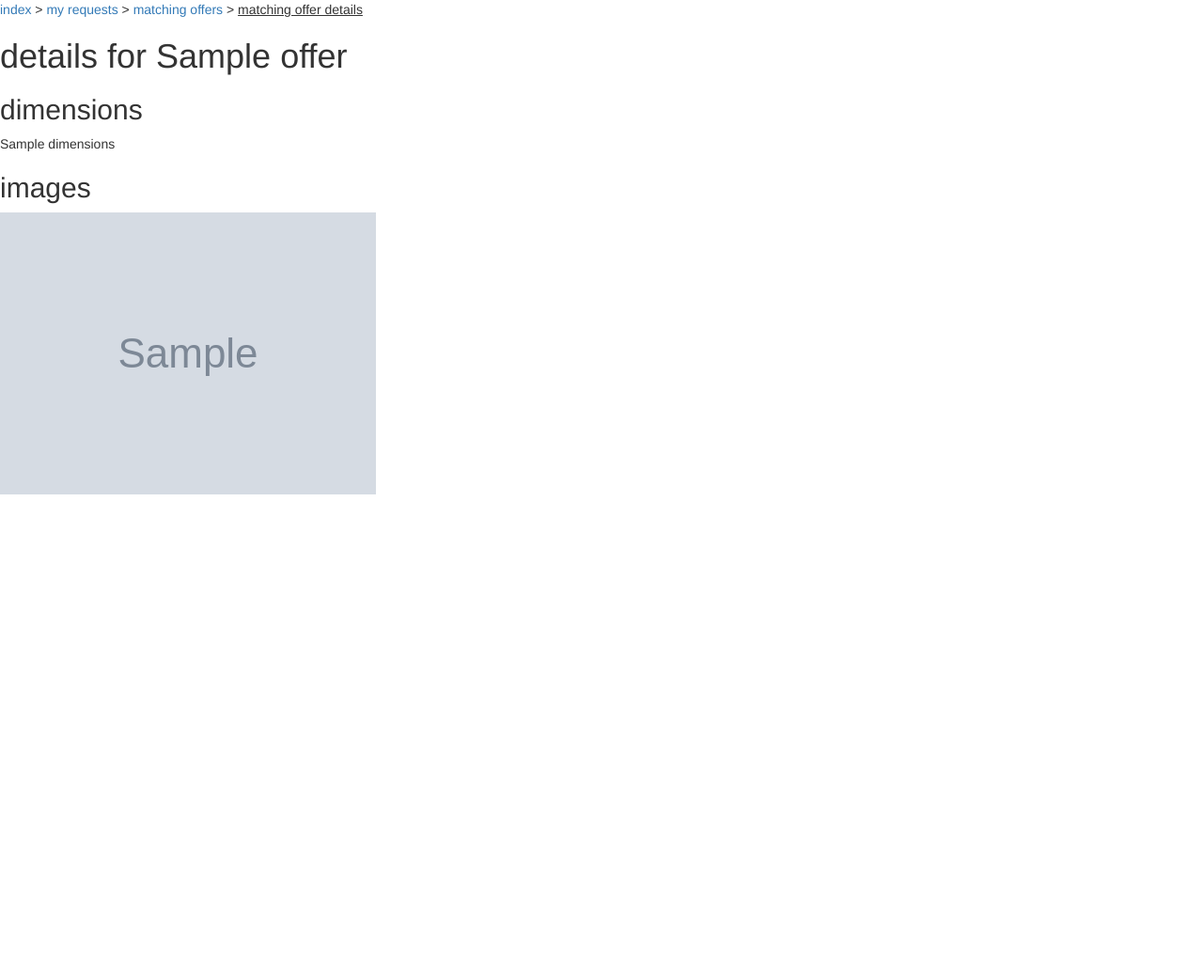
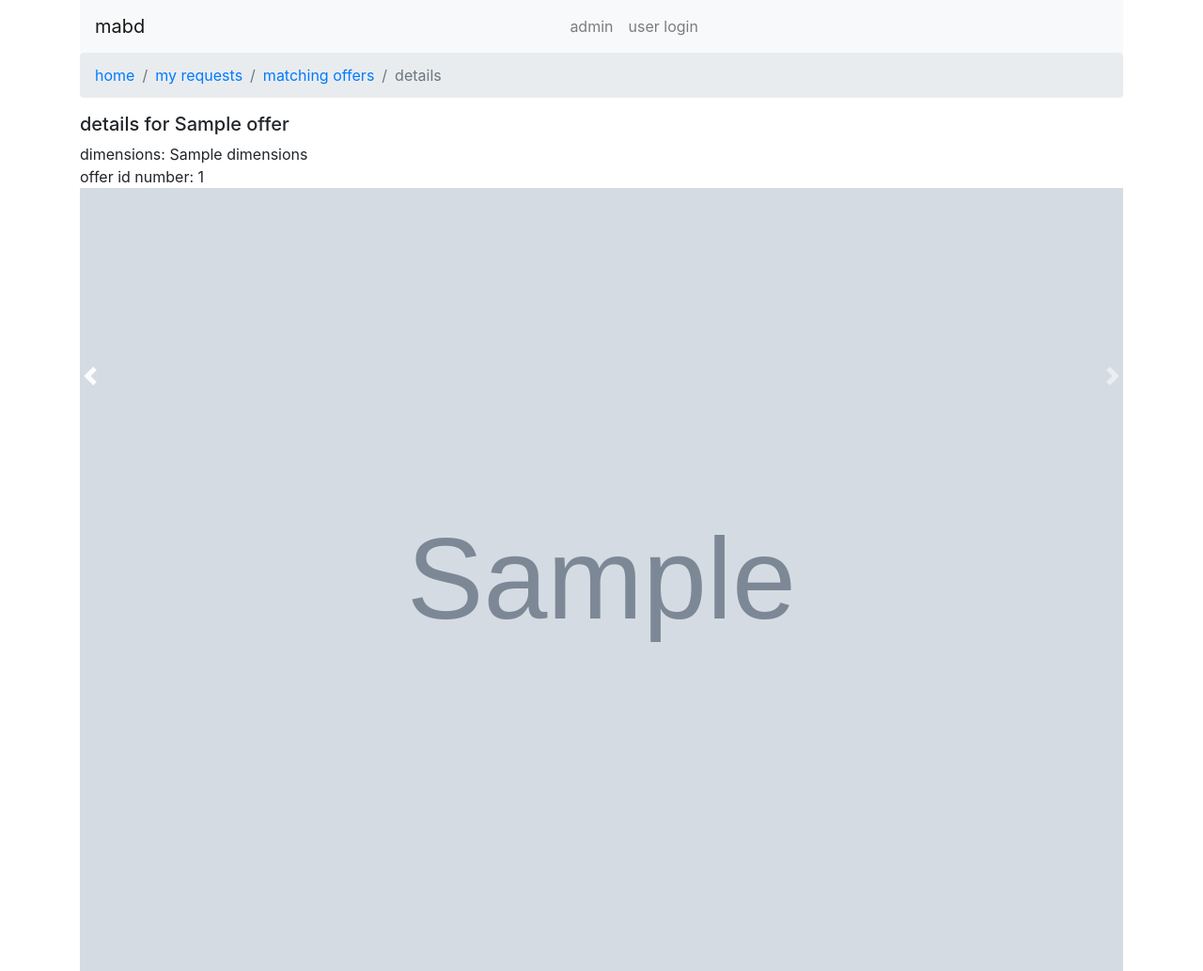
Before and after one commit to circius/mabd-flask, a Flask app: template src/mabd/flask_interface/templates/matching_offer_details.html in a window 1280 px wide. Shown: the whole page at 94% size. Before the commit the page ends 526 px from the top, so only its background shows below. Run offline with Flask 2, Linux system fonts and the light colour scheme; the template is opened without the code that fills it: most values are stand-ins (such as "Sample title", 1, 10 or a date in 2020); grey boxes marked "Sample" are stand-in pictures; parts of the project's set-up code (start-up, migrations or seed data) failed here and were passed over; some libraries are stand-ins or nearby versions.

Commit message:
stripped out broken flask_bootstrap and did bootstrap4 templates

```diff
--- a/src/mabd/flask_interface/__init__.py
+++ b/src/mabd/flask_interface/__init__.py
@@ -1,5 +1,4 @@
 from flask import Flask
-from flask_bootstrap import Bootstrap
 
 from . import extensions
 
@@ -10,8 +9,6 @@
 
 def create_app(test_config=None):
     app = Flask("mabd.flask_interface")
-
-    Bootstrap(app)
 
     extensions.oauth.init_app(app)
 
--- a/src/mabd/flask_interface/extensions.py
+++ b/src/mabd/flask_interface/extensions.py
@@ -3,8 +3,6 @@
 from flask import session, redirect
 
 from authlib.integrations.flask_client import OAuth
-
-# from auth0.v3.management import Auth0
 
 oauth = OAuth()
 
--- a/src/mabd/flask_interface/templates/admin_user_management.html
+++ b/src/mabd/flask_interface/templates/admin_user_management.html
@@ -1,5 +1,6 @@
 {% extends "layout.html" %}
 {% block title %}generate user access link {% endblock title %}
+{% %}
 {% block content %}
   {% if user_dicts|length > 0 %}
     <table class="table">
--- a/src/mabd/flask_interface/templates/layout.html
+++ b/src/mabd/flask_interface/templates/layout.html
@@ -1,7 +1,50 @@
-{% extends "bootstrap/base.html" %}
-{% block navbar %}
-  {% block breadcrumbs %}
-  {% endblock breadcrumbs %}
-  {% block user_menu %}
-  {% endblock user_menu %}
-{% endblock navbar %}
+<!doctype html>
+<html lang="en">
+  <head>
+    {% block head %}
+      <!-- Required meta tags -->
+      <meta charset="utf-8">
+      <meta name="viewport" content="width=device-width, initial-scale=1, shrink-to-fit=no"
+      {% block styles %}
+        <!-- Bootstrap CSS -->
+        <link rel="stylesheet" href="https://stackpath.bootstrapcdn.com/bootstrap/4.5.0/css/bootstrap.min.css" integrity="sha384-9aIt2nRpC12Uk9gS9baDl411NQApFmC26EwAOH8WgZl5MYYxFfc+NcPb1dKGj7Sk" crossorigin="anonymous">
+      {% endblock %}
+
+      <title>MABD - {% block title %} {% endblock title %}</title>
+    {% endblock %}
+  </head>
+  <body class="container-sm">
+    <nav class="navbar navbar-expand-sm navbar-light bg-light mr-auto">
+      <a class="navbar-brand" href="#">mabd</a>
+      {% block navbar %}
+      <ul class = "navbar-nav mr-auto justify-content-end d-flex ml-auto">
+        <li class="nav-item">
+          <a href={{ url_for('admin.index')}} class="nav-link">admin</a>
+        </li>
+        {% if 'profile' not in session.keys() %}
+        <li class="nav-item">
+          <a href={{ url_for('user.login_info')}} class="nav-link">user login</a>
+        </li>
+        {% else %}
+        <li class="nav-item">
+          <a href={{ url_for('user.logout')}} class="nav-link">logout</a>
+        </li>
+        {% endif %}
+      </ul>
+      {% endblock navbar %}
+    </nav>
+    <nav aria-label="breadcrumb">
+      {% block breadcrumbs %}
+      {% endblock breadcrumbs %}
+    </nav>
+</div>
+<!-- Your page content -->
+{% block content %}{% endblock %}
+
+{% block scripts %}
+  <script src="https://code.jquery.com/jquery-3.5.1.slim.min.js" integrity="sha384-DfXdz2htPH0lsSSs5nCTpuj/zy4C+OGpamoFVy38MVBnE+IbbVYUew+OrCXaRkfj" crossorigin="anonymous"></script>
+  <script src="https://cdn.jsdelivr.net/npm/popper.js@1.16.0/dist/umd/popper.min.js" integrity="sha384-Q6E9RHvbIyZFJoft+2mJbHaEWldlvI9IOYy5n3zV9zzTtmI3UksdQRVvoxMfooAo" crossorigin="anonymous"></script>
+  <script src="https://stackpath.bootstrapcdn.com/bootstrap/4.5.0/js/bootstrap.min.js" integrity="sha384-OgVRvuATP1z7JjHLkuOU7Xw704+h835Lr+6QL9UvYjZE3Ipu6Tp75j7Bh/kR0JKI" crossorigin="anonymous"></script>
+{% endblock %}
+</body>
+</html>
--- a/src/mabd/flask_interface/templates/matching_offer_details.html
+++ b/src/mabd/flask_interface/templates/matching_offer_details.html
@@ -1,24 +1,48 @@
 {% extends "layout.html" %}
 {% block title %}details for {{offer['item_name']}}{% endblock title %}
+
 {% block breadcrumbs %}
-  <a href="{{url_for('user.index')}}">index</a>
-  >
-  <a href="{{url_for('user.my_requests')}}">my requests</a>
-  >
-  <a href="{{url_for('user.matching_offers', request_id=request_id)}}">matching offers</a>
-  >
-  <u>matching offer details</u>
+  <ol class="breadcrumb">
+    <li class="breadcrumb-item" aria-current="page"><a href="{{url_for('user.index')}}">home</a></li>
+    <li class="breadcrumb-item" aria-current="page"><a href="{{url_for('user.my_requests')}}">my requests</a></li>
+    <li class="breadcrumb-item" aria-current="page">
+      <a href="{{url_for('user.matching_offers', request_id=request_id)}}">matching offers</a>
+    </li>
+    <li class="breadcrumb-item active">details</li>
+  </ol>
 {% endblock breadcrumbs %}
 {% block content %}
-  <h1>details for {{offer['item_name']}}</h1>
+  <h5>details for {{offer['item_name']}}</h5>
+  dimensions:
   {% if offer['dimensions'] != []  %}
-    <h2>dimensions</h2>
     {{ dimensions }}
+  {% else %}
+    [ ? ]
   {% endif %}
+  <br />
+  offer id number: {{offer['offer_number']}}
   {% if offer['image_urls'] != [] %}
-    <h2> images </h2>
-    {% for image_url in offer['image_urls'] %}
-      <img src="{{image_url}}"></img>
-    {% endfor %}
+    <div class="carousel slide" id="itemPicturesCarousel" data-ride="carousel">
+      <div class="carousel-inner">
+        {% for image_url in offer['image_urls'][:1] %}
+          <div class="carousel-item active">
+            <img src="{{image_url}}" class="d-block w-100" alt="image of offered furniture">
+          </div>
+        {% endfor %}
+        {% for image_url in offer['image_urls'][1:] %}
+          <div class="carousel-item">
+            <img src="{{image_url}}" class="d-block w-100" alt="image of offered furniture">
+          </div>
+        {% endfor %}
+      </div>
+    </div>
   {% endif %}
+  <a class="carousel-control-prev" href="#itemPicturesCarousel" role="button" data-slide="prev">
+    <span class="carousel-control-prev-icon" aria-hidden="true"></span>
+    <span class="sr-only">Previous</span>
+  </a>
+  <a class="carousel-control-next" href="#itemPicturesCarousel" role="button" data-slide="next">
+    <span class="carousel-control-next-icon" aria-hidden="true"></span>
+    <span class="sr-only">Next</span>
+  </a>
 {% endblock content %}
```
Also changed, not shown: src/mabd/flask_interface/templates/matching_offers.html (+10 -9 lines), src/mabd/flask_interface/templates/user_index.html (+5 -8 lines), src/mabd/flask_interface/templates/user_requests.html (+13 -12 lines).
